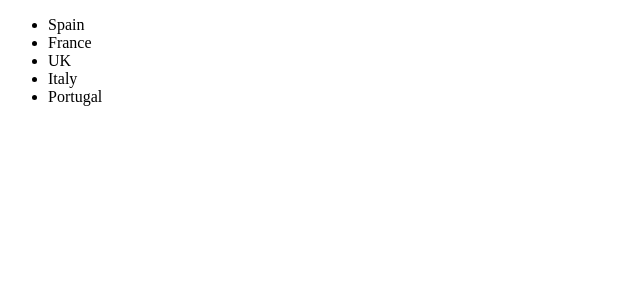
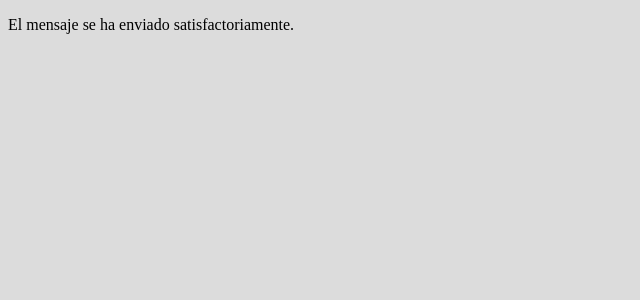
Before and after one commit to MatiasG10/vue-practica, a Vue app in the folder helloworld/: page / in a window 1280 px wide. Shown: the top 300 px of the page, without its empty margins (0-640 px from the left). Built offline with nearby package versions, Linux system fonts and the light colour scheme.

Commit message:
clase 3 bindeo de clase ejemplo

```diff
--- a/helloworld/src/App.vue
+++ b/helloworld/src/App.vue
@@ -1,12 +1,15 @@
 <template>
-  <ExampleFor></ExampleFor>
+  <ClassBind></ClassBind>
 </template>
 
 <script lang="ts" setup>
-import ExampleFor from './components/ExampleFor.vue';
+import ClassBind from './components/ClassBind.vue';
 </script>
 
 <style>
+  body{
+    background-color: gainsboro;
+  }
   h1{
     color: blueviolet;
   }
--- /dev/null
+++ b/helloworld/src/components/ClassBind.vue
@@ -0,0 +1,15 @@
+<template>
+    <p v-bind:class="{ 'danger': hasError }">El mensaje se ha enviado satisfactoriamente.</p>
+</template>
+
+<script lang="ts" setup>
+
+let hasError = false;
+
+</script>
+
+<style>
+.danger {
+    color: red;
+}
+</style>
```
